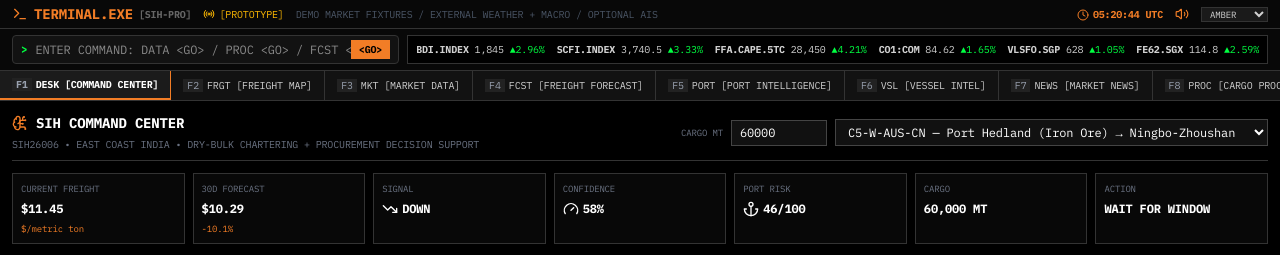
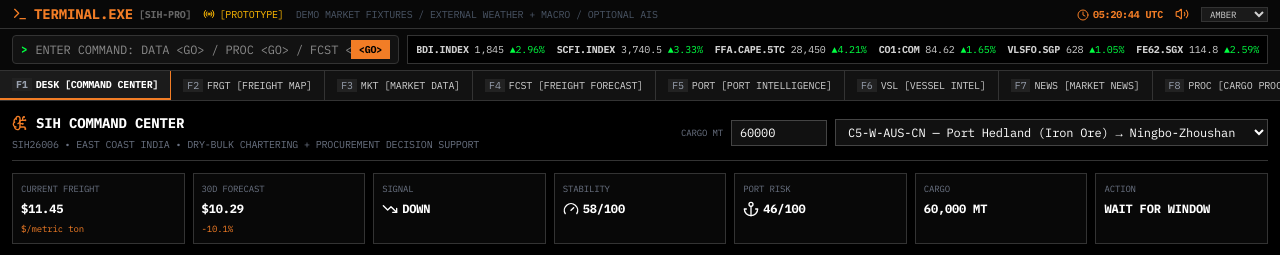
Before and after one commit to parth-476/TerminalX, a React (Vite) app: page / in a window 1280 px wide. Shown: the top 255 px of the page. Built offline with nearby package versions, Linux system fonts and the light colour scheme; no server answers.

Commit message:
Clarify prototype forecast stability and validation metrics

```diff
--- a/src/components/CommandCenter/SIHCommandCenterView.tsx
+++ b/src/components/CommandCenter/SIHCommandCenterView.tsx
@@ -51,7 +51,7 @@ export const SIHCommandCenterView: React.FC<SIHCommandCenterViewProps> = ({ frei
       ['14-day forecast', forecast.forecast14d],
       ['30-day forecast', forecast.forecast30d],
       ['Forecast direction', forecast.direction],
-      ['Prototype confidence score (%)', forecast.confidence],
+      ['Prototype stability score (0-100)', forecast.confidence],
       ['Port risk score (0-100)', risk],
       ['Procurement action', procurement.action],
       ['Charter decision', charter?.decision ?? 'WATCH'],
@@ -72,7 +72,7 @@ export const SIHCommandCenterView: React.FC<SIHCommandCenterViewProps> = ({ frei
   };
   return <div className="h-full overflow-auto bg-black text-[#d1d1d1] font-mono p-3">
     <div className="flex flex-wrap items-center justify-between gap-3 border-b border-[#333] pb-2 mb-3"><div><div className="flex items-center gap-2 text-white font-bold text-sm"><BrainCircuit className="w-4 h-4 text-[#F27D26]"/> SIH COMMAND CENTER</div><div className="text-[10px] text-gray-500 mt-1">SIH26006 • EAST COAST INDIA • DRY-BULK CHARTERING + PROCUREMENT DECISION SUPPORT</div></div><div className="flex gap-2 items-center"><label className="text-[9px] text-gray-500">CARGO MT</label><input type="number" min="1000" value={quantityMt} onChange={e => setQuantityMt(Math.max(1000, Number(e.target.value) || 1000))} className="w-24 bg-[#111] border border-[#444] text-white px-2 py-1 text-xs outline-none"/><select value={selectedLaneId} onChange={e => setSelectedLaneId(e.target.value)} className="bg-[#111] border border-[#444] text-white px-2 py-1 text-xs outline-none">{lanes.map(item => <option key={item.id} value={item.id}>{item.code} — {item.originPort} → {item.destinationPort}</option>)}</select></div></div>
-    <div className="grid grid-cols-2 lg:grid-cols-7 gap-2 mb-3"><Metric label="CURRENT FREIGHT" value={`$${forecast.currentRate.toLocaleString(undefined, { maximumFractionDigits: 2 })}`} sub={lane.rateUnit}/><Metric label="30D FORECAST" value={`$${forecast.forecast30d.toLocaleString(undefined, { maximumFractionDigits: 2 })}`} sub={`${forecast.change30dPct >= 0 ? '+' : ''}${forecast.change30dPct.toFixed(1)}%`}/><Metric label="SIGNAL" value={forecast.direction} icon={forecast.direction === 'DOWN' ? <TrendingDown className="w-4 h-4"/> : <TrendingUp className="w-4 h-4"/>}/><Metric label="CONFIDENCE" value={`${forecast.confidence.toFixed(0)}%`} icon={<Gauge className="w-4 h-4"/>}/><Metric label="PORT RISK" value={`${risk}/100`} icon={<Anchor className="w-4 h-4"/>}/><Metric label="CARGO" value={`${quantityMt.toLocaleString()} MT`}/><Metric label="ACTION" value={decision}/></div>
+    <div className="grid grid-cols-2 lg:grid-cols-7 gap-2 mb-3"><Metric label="CURRENT FREIGHT" value={`$${forecast.currentRate.toLocaleString(undefined, { maximumFractionDigits: 2 })}`} sub={lane.rateUnit}/><Metric label="30D FORECAST" value={`$${forecast.forecast30d.toLocaleString(undefined, { maximumFractionDigits: 2 })}`} sub={`${forecast.change30dPct >= 0 ? '+' : ''}${forecast.change30dPct.toFixed(1)}%`}/><Metric label="SIGNAL" value={forecast.direction} icon={forecast.direction === 'DOWN' ? <TrendingDown className="w-4 h-4"/> : <TrendingUp className="w-4 h-4"/>}/><Metric label="STABILITY" value={`${forecast.confidence.toFixed(0)}/100`} icon={<Gauge className="w-4 h-4"/>}/><Metric label="PORT RISK" value={`${risk}/100`} icon={<Anchor className="w-4 h-4"/>}/><Metric label="CARGO" value={`${quantityMt.toLocaleString()} MT`}/><Metric label="ACTION" value={decision}/></div>
     <IntegratedDecisionPanel lane={lane} ports={ports} vessels={vessels} quantityMt={quantityMt} laycanDays={14}/>
     <ScenarioAnalysisPanel lane={lane} ports={ports} vessels={vessels} quantityMt={quantityMt}/>
     <section className="border border-[#333] bg-[#080808] p-3 mb-3">
```
